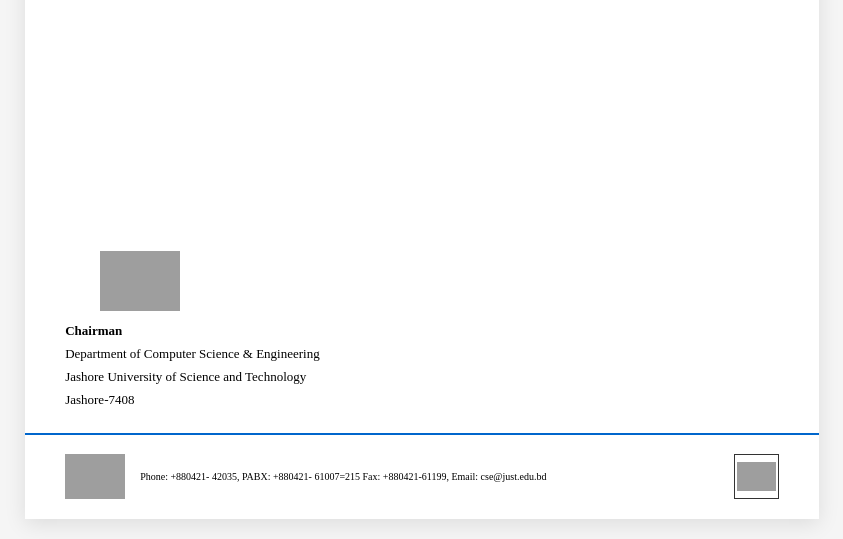
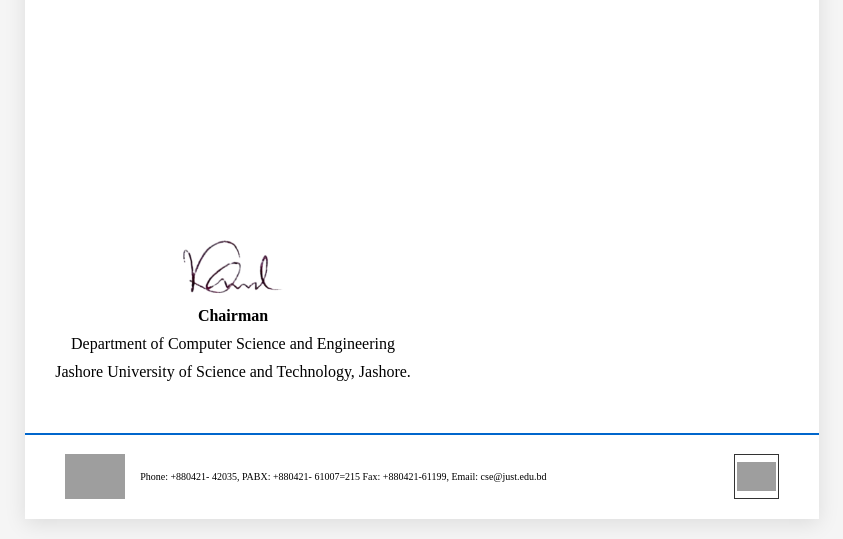
Before and after one commit to nomanstine/AutoDocs, a Python web app: template frontend/public/template/certificate.html in a window 1280 px wide. Shown: the part 624-1163 px from the top of the page, without its empty margins (218-1061 px from the left). Run offline with Jinja, Linux system fonts and the light colour scheme; the template is opened without the code that fills it, so the values that code supplies are empty; grey boxes are pictures that could not be loaded.

Commit message:
certificate allignment fixed of signature section

```diff
--- a/frontend/public/template/certificate.html
+++ b/frontend/public/template/certificate.html
@@ -227,41 +227,37 @@
 
         /* Footer signature section */
         .footer {
-            padding: 40px 40px 20px;
+            margin-top: 50px;
+            padding: 0 30px 40px;
+            position: relative;
+            z-index: 1;
         }
 
-        .signature-section {
+        .footer-row {
             display: flex;
-            flex-direction: column;
+            justify-content: flex-start;
             align-items: flex-start;
+            margin-bottom: 12px;
+            font-size: 16px;
+            color: #000;
         }
 
-        .signature-image {
-            width: 150px;
-            height: 60px;
-            margin-bottom: 10px;
-            border-bottom: 1px dotted #333;
+        .footer-center {
+            text-align: center;
+            /* flex: 1; */
         }
 
-        .signature-image.has-image {
-            border-bottom: none;
+        .signature {
+            width: 200px;
+            height: 60px;
+            margin: 0 auto 10px;
+            display: block;
         }
 
-        .signature-image img {
+        .signature img {
             width: 100%;
             height: 100%;
             object-fit: contain;
-            display: none;
-        }
-
-        .signature-image.has-image img {
-            display: block;
-        }
-
-        .signature-line {
-            margin-bottom: 2px;
-            font-size: 13px;
-            line-height: 1.6;
         }
 
         /* Bottom contact bar */
@@ -340,7 +336,7 @@
             session: "2018-2019",
             department: "Computer Science and Engineering",
             works: "MS Office, Web Browsing and Computer Troubleshooting",
-            signatureImage: "signature_kamrul.png",
+            signatureImage: "../signature/kamrul_signature.png",
             courses: [
                 {
                     code: "CSE 101",
@@ -393,9 +389,8 @@
 
             // Populate signature
             if (certificateData.signatureImage) {
-                const signatureImg = document.querySelector('.signature-image img');
+                const signatureImg = document.querySelector('.signature img');
                 signatureImg.src = certificateData.signatureImage;
-                document.querySelector('.signature-image').classList.add('has-image');
             }
         }
 
@@ -482,16 +477,17 @@
                 </div>
             </div>
 
-            <!-- Footer Signature -->
+            <!-- Footer Signature (Testimonial Style) -->
             <div class="footer">
-                <div class="signature-section">
-                    <div class="signature-image">
-                        <img src="" alt="Signature">
+                <div class="footer-row">
+                    <div class="footer-center">
+                        <div class="signature">
+                            <img src="" alt="Chairman Signature">
+                        </div>
+                        <div style="font-weight: bold;">Chairman</div>
+                        <div style="margin-top: 10px;">Department of Computer Science and Engineering</div>
+                        <div style="margin-top: 10px;">Jashore University of Science and Technology, Jashore.</div>
                     </div>
-                    <div class="signature-line"><strong>Chairman</strong></div>
-                    <div class="signature-line">Department of Computer Science & Engineering</div>
-                    <div class="signature-line">Jashore University of Science and Technology</div>
-                    <div class="signature-line">Jashore-7408</div>
                 </div>
             </div>
 
```
